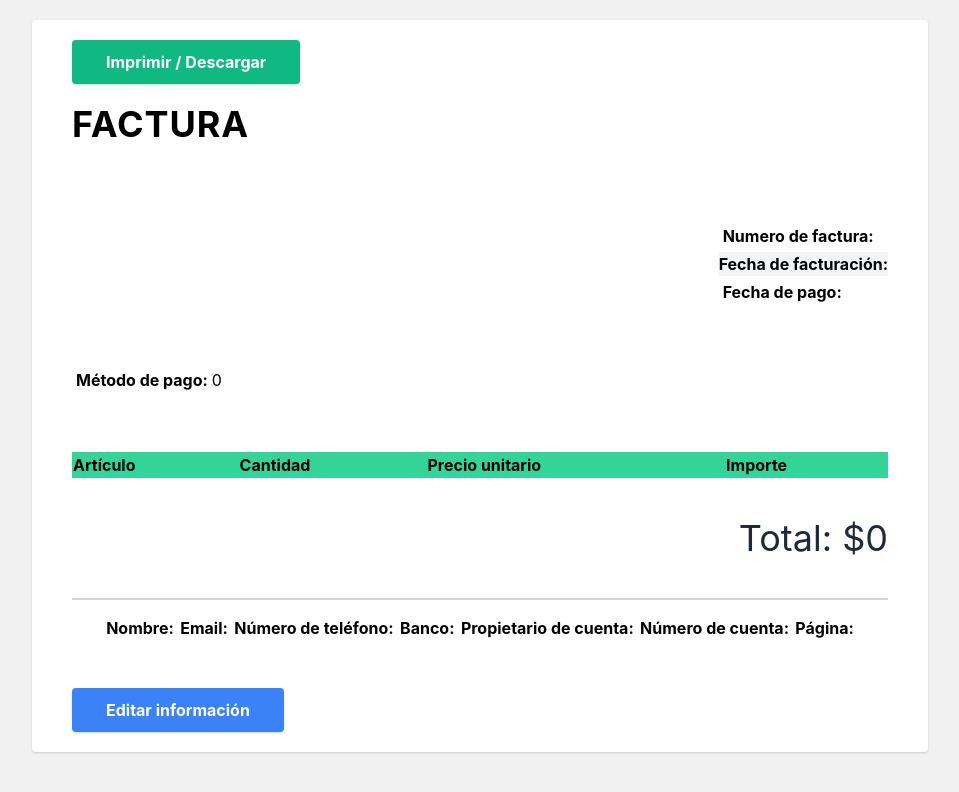
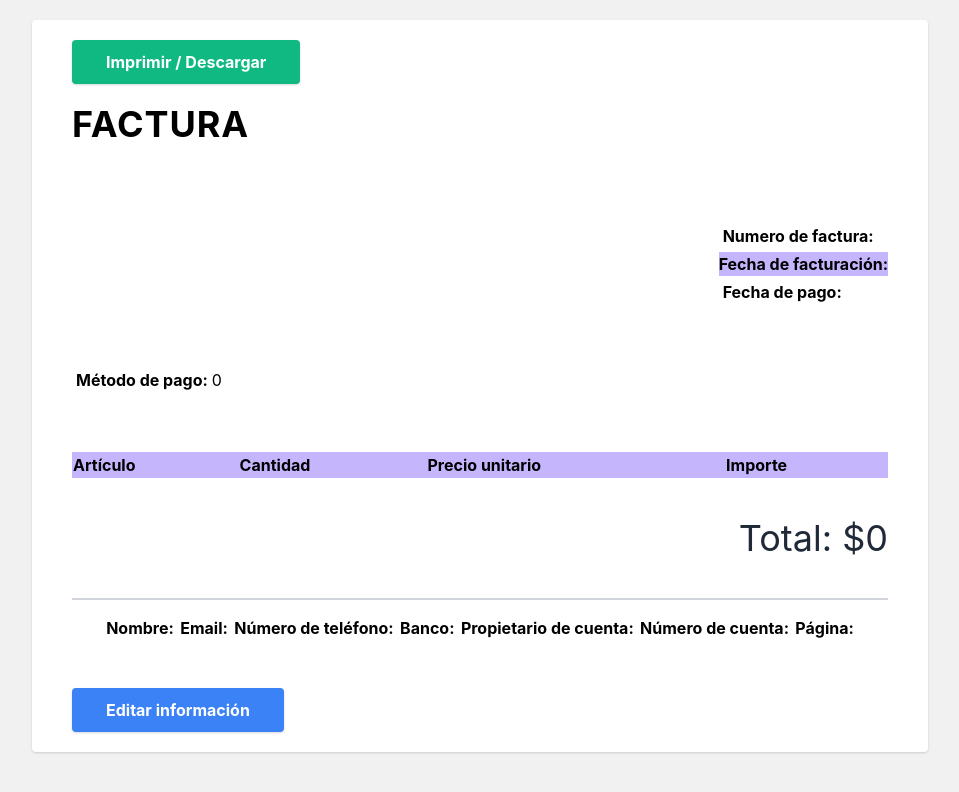
Before and after one commit to WillRos06/Invoicer_appLAA, a React (Create React App) app: page / in a window 1280 px wide. Both pictures are taken after a click on the button "Ver factura". Shown: the top 792 px of the page, without its empty margins (160-1119 px from the left). Built offline with nearby package versions, Linux system fonts and the light colour scheme.

Commit message:
This commit add colors

```diff
--- a/src/App.js
+++ b/src/App.js
@@ -42,10 +42,9 @@ function App() {
     <>
       {/* name, address, ema  il, phone, bank name, bank account number, website client name,
      client address, invoice number, invoice date, due date, notes*/}
-      <main className="m-5 p-5 md:max-w-xl md:mx-auto lg:max-w-2xl xl:max-w-4xl bg-white rounded shadow">
+      <main className=" m-5 p-5 md:max-w-xl md:mx-auto lg:max-w-2xl xl:max-w-4xl bg-white rounded shadow">
         {showInvoice ?
           <div>
-
             <ReactToPrint trigger={() => <button className="bg-green-500 ml-5 text-white font-bold py-2 px-8 rounded shadow border-2 border-green-500 hover:bg-transparent hover:text-green-500 transition-all duration-300">Imprimir / Descargar</button>}
               content={() => componentRef.current} />
             <div ref={componentRef} className="p-5">
--- a/src/components/Dates.js
+++ b/src/components/Dates.js
@@ -6,7 +6,7 @@ export default function Dates({ invoiceNumber, invoiceDate, dueDate }) {
             <article className="mt-5 mb-14 flex items-end justify-end">
                 <ul>
                     <li className='p-1'><span className="font-bold">Numero de factura: </span>{invoiceNumber}</li>
-                    <li className='bg-gray-100'><span className="font-bold">Fecha de facturación: </span>{invoiceDate}</li>
+                    <li class='bg-purple-300'><span className="font-bold">Fecha de facturación: </span>{invoiceDate}</li>
                     <li className='p-1'><span className="font-bold">Fecha de pago: </span>{dueDate}</li>
                 </ul>
             </article>
--- a/src/components/Table.js
+++ b/src/components/Table.js
@@ -5,7 +5,7 @@ export default function Table({ list, total }) {
     <>
       <table width="100%" className='mb-10'>
         <thead>
-          <tr className='bg-green-400 p-1'>
+          <tr className='bg-purple-300'>
             <td className='font-bold'>Artículo</td>
             <td className='font-bold'>Cantidad</td>
             <td className='font-bold'>Precio unitario</td>
--- a/src/index.css
+++ b/src/index.css
@@ -7,6 +7,7 @@ body {
   -moz-osx-font-smoothing: grayscale;
   background-color: #f1f1f1;
 }
+
 label {
   margin-bottom: 0.3rem;
   font-size: 1.05rem;
```
Also changed, not shown: src/logo-LAA.jpeg (added).
